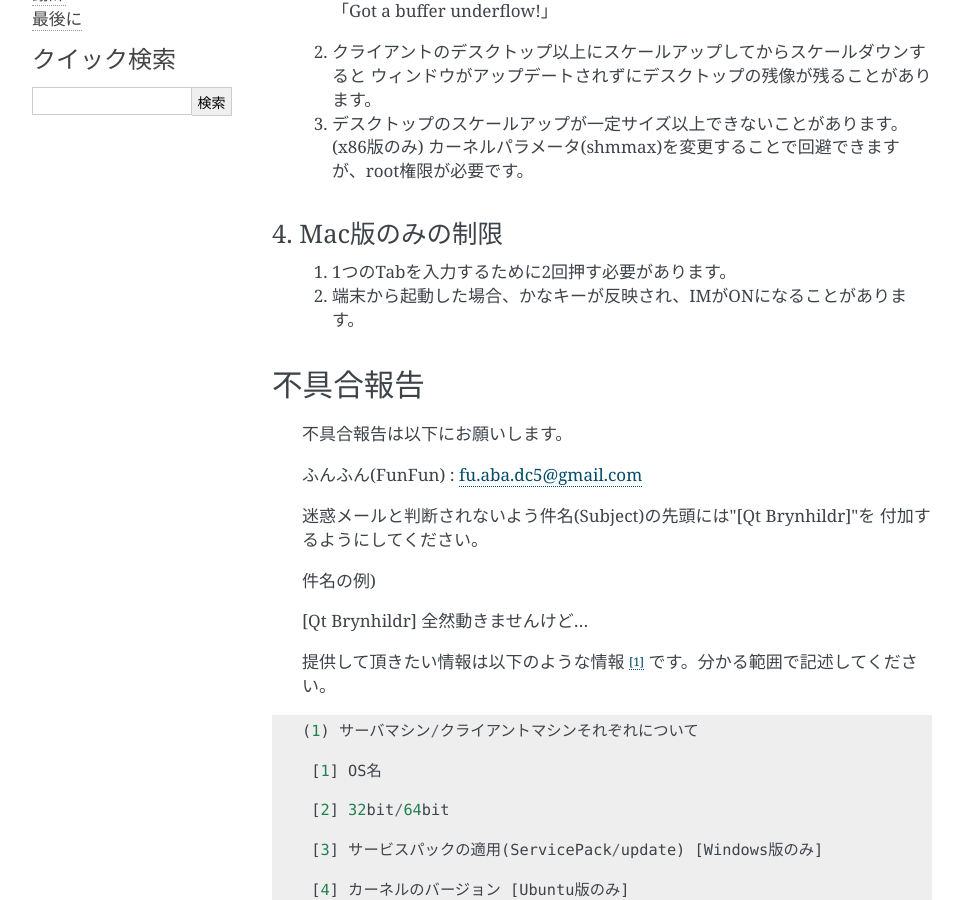
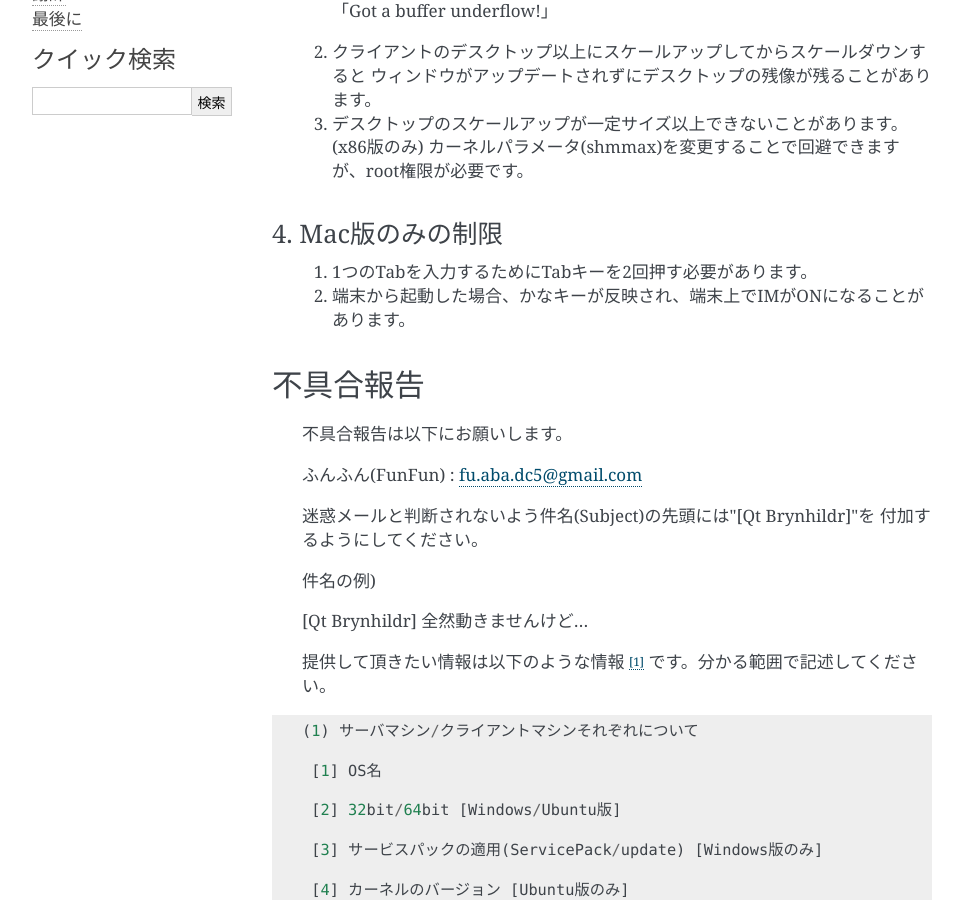
Before and after one commit to funfun-dc5/qtbrynhildr, a Sphinx documentation site: the page built from doc/manual/source/restriction_and_bug_report.rst, in a window 1280 px wide and 900 px high, scrolled down 663 px. Shown: the whole window, without its empty margins (148-1111 px from the left). Built offline with Sphinx 7.4.7, drawn with Linux system fonts in a browser that asks for light colours.

Commit message:
updated ReadMe.txt and manual

```diff
--- a/doc/manual/source/change_logs.rst
+++ b/doc/manual/source/change_logs.rst
@@ -39,7 +39,7 @@
 
 * [その他変更]
 
- 1. サウンド再生の安定性の確保のためQtの環境を5.5.0からQt5.4.2へバージョンダウン
+ 1. サウンド再生の安定性の確保のためQtの環境を5.5.0から5.4.2へバージョンダウン
 
    (*) Ver.1.1.0の[その他変更]の改善は再度無効となる
 
@@ -58,7 +58,7 @@
 
  1. 「最前面に表示」を「表示」メニューへ移動
  2. フレームレスウィンドウ化のフラグ追加 (タッチパネルデバイス用)
- 3. Qtの環境を5.4.1からQt5.5.0へ更新
+ 3. Qtの環境を5.4.1から5.5.0へ更新
 
    * キーボードニーモニックが正しく表示されるようになった
    * サウンドの音質のサポートが改善された
--- a/doc/manual/source/client_setting_macosx.rst
+++ b/doc/manual/source/client_setting_macosx.rst
@@ -6,12 +6,13 @@
 1. ダウンロード
 ----------------
 
-まだ
+.dmgファイルをマウントし、qtbrynhildr を /Application にコピーしてください。
+
 
 2. アンインストール
 ----------------------------------
 
-まだ
+/Application/qtbrynhildr を削除してください。
 
 3. 起動/終了と設定ファイル
 --------------------------
--- a/doc/manual/source/environment.rst
+++ b/doc/manual/source/environment.rst
@@ -27,4 +27,4 @@
 
 (3) Mac版
 ^^^^^^^^^^
-  * MacOSX 10.10
+  * Mac OS X 10.10
--- a/doc/manual/source/restriction_and_bug_report.rst
+++ b/doc/manual/source/restriction_and_bug_report.rst
@@ -39,9 +39,9 @@
 4. Mac版のみの制限
 ---------------------
 
- 1. 1つのTabを入力するために2回押す必要があります。
+ 1. 1つのTabを入力するためにTabキーを2回押す必要があります。
 
- 2. 端末から起動した場合、かなキーが反映され、IMがONになることがあります。
+ 2. 端末から起動した場合、かなキーが反映され、端末上でIMがONになることがあります。
 
 不具合報告
 ~~~~~~~~~~
@@ -65,7 +65,7 @@
 
   [1] OS名
 
-  [2] 32bit/64bit
+  [2] 32bit/64bit [Windows/Ubuntu版]
 
   [3] サービスパックの適用(ServicePack/update) [Windows版のみ]
 
```
Also changed, not shown: 1 other file.
